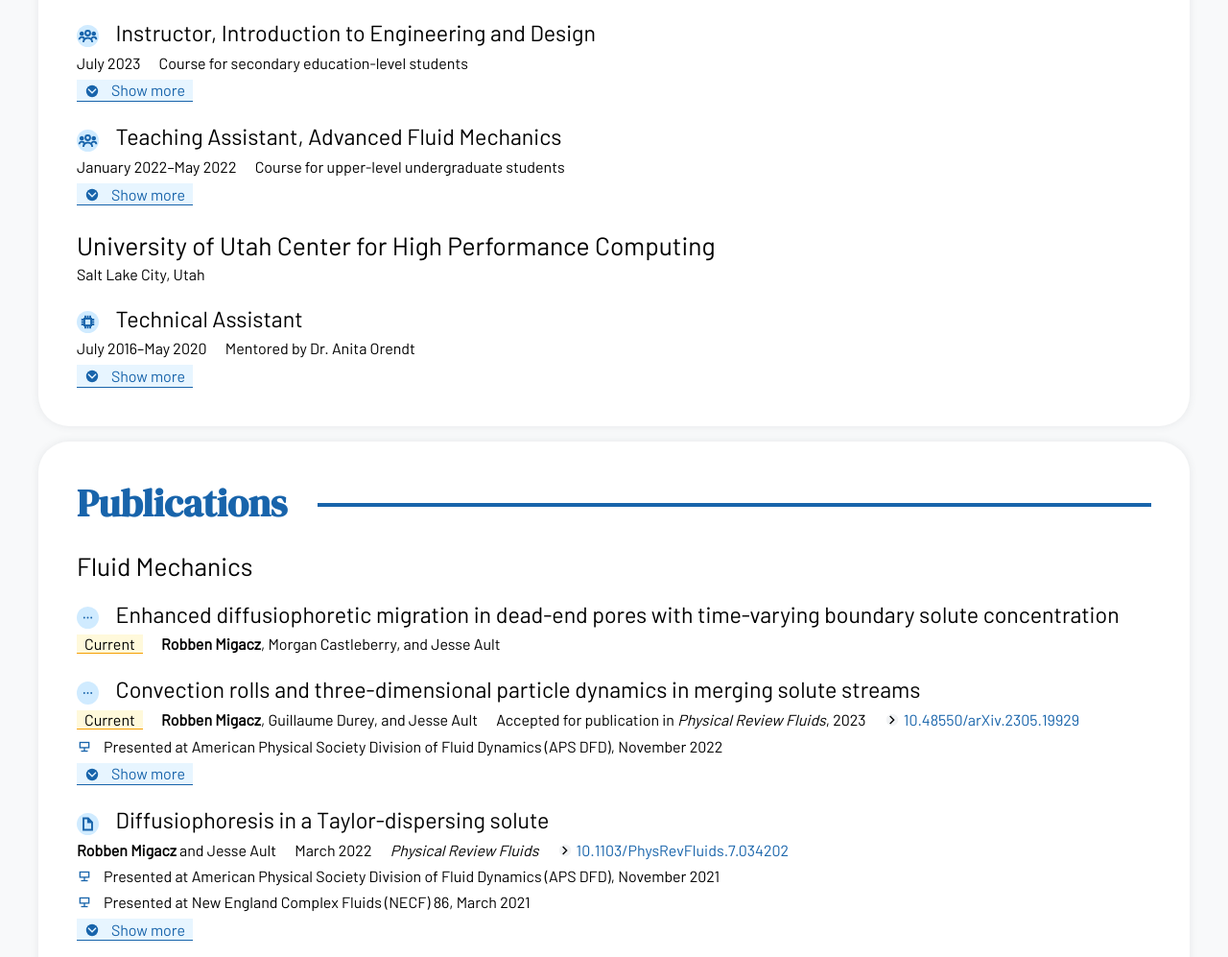
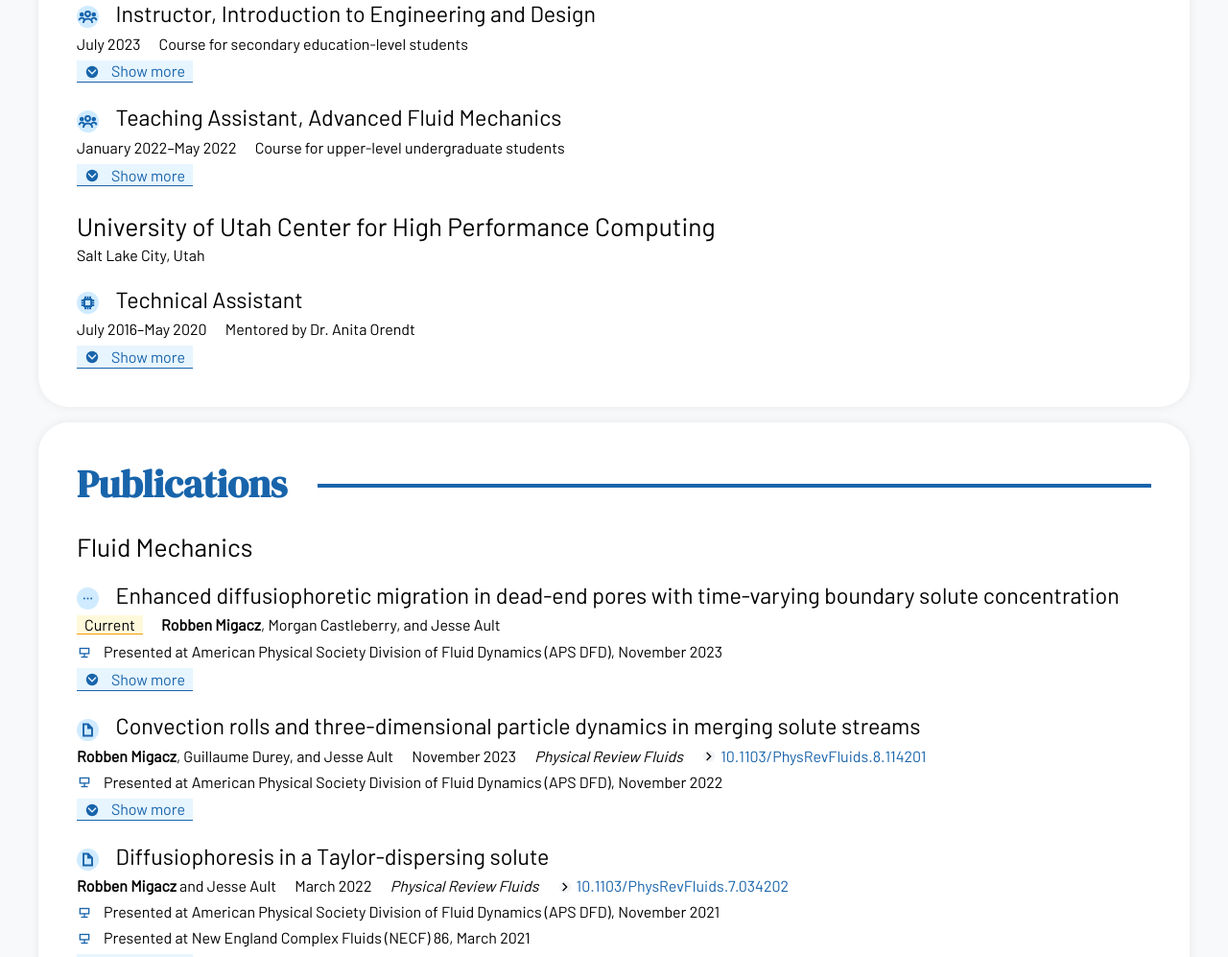
Before and after one commit to robbenmigacz/robbenmigacz.github.io, a plain HTML site: page index.html in a window 1280 px wide. Shown: the part 1653-2650 px from the top of the page at 96% size. Drawn offline with Linux system fonts and the light colour scheme.

Commit message:
Add recent updates to papers

```diff
--- a/index.html
+++ b/index.html
@@ -23,11 +23,11 @@
           <hr>
         </div>
         <p>Hello! I'm Robben. I am a graduate student in Fluids and Thermal Sciences at Brown University, where I'm advised by Professor Jesse Ault. My research topic is electrokinetic phenomena in microfluidic contexts; specifically, I investigate fluid, solute, and colloidal particle dynamics in gradients of solute concentration.</p>
-        <p>I expect to finish my graduate studies around October 2024. I am open to discussions about career opportunities beginning in late 2024. Please contact me at <span class="mail-container"><span class="mail-inner">first name</span>_<span class="mail-inner">last name</span>&#64;<!-- Useless comment to deter bots -->&#98;&#114;&#111;&#119;&#110;&#46;&#101;&#100;&#117;</span> (please make the substitutions with my name as given above and note the underscore; this helps reduce the number of messages I get from robots).</p>
+        <p>You are welcome to contact me at <span class="mail-container"><span class="mail-inner">first name</span>_<span class="mail-inner">last name</span>&#64;<!-- Useless comment to deter bots -->&#98;&#114;&#111;&#119;&#110;&#46;&#101;&#100;&#117;</span> (please make the substitutions with my name as given above and note the underscore; this helps reduce the number of messages I get from robots).</p>
         <p class="pronunciation"><span class="multiline-container"><span><img src="images/pronunciation.svg" class="inline-image" /></span><span>My first name is pronounced "robin," like the bird. My last name is pronounced "me-gotch." Please use the pronouns "he," "him," and "his" when referring to me.</span></span></p>
       </div>
       <div id="filler"></div>
-      <div id="update-time">Updated November 1, 2023</div>
+      <div id="update-time">Updated November 28, 2023</div>
     </div>
 
     <div id="content">
@@ -122,13 +122,17 @@
             <h3><span class="multiline-container"><span><img src="images/in-progress.svg" class="inline-image" /></span><span>Enhanced diffusiophoretic migration in dead-end pores with time-varying boundary solute concentration</span></span></h3>
             <p class="detail current">Current</p>
             <p class="detail"><span class="author">Robben Migacz</span>, Morgan Castleberry, and Jesse Ault</p>
+            <p class="presentation"><span class="multiline-container"><span><img src="images/presentation.svg" class="inline-image" /></span><span>Presented at American Physical Society Division of Fluid Dynamics (APS DFD), November 2023</span></span></p>
+            <div class="collapsible">
+              <p class="explanation">This is a current project. Part of this research was conducted using computational resources and services at the Center for Computation and Visualization, Brown University. This work was funded in part by the Simon Ostrach Fellowship at Brown University; travel to APS DFD was supported in part by a Conference Travel Fund award from the Brown University Graduate School and a Conference and Professional Development Fund award from the Brown University Graduate Student Council.</p>
+            </div>
           </li>
           <li>
-            <h3><span class="multiline-container"><span><img src="images/in-progress.svg" class="inline-image" /></span><span>Convection rolls and three-dimensional particle dynamics in merging solute streams</span></span></h3>
-            <p class="detail current">Current</p>
+            <h3><span class="multiline-container"><span><img src="images/paper.svg" class="inline-image" /></span><span>Convection rolls and three-dimensional particle dynamics in merging solute streams</span></span></h3>
             <p class="detail"><span class="author">Robben Migacz</span>, Guillaume Durey, and Jesse Ault</p>
-            <p class="detail">Accepted for publication in <em>Physical Review Fluids</em>, 2023</p>
-            <a href="https://doi.org/10.48550/arXiv.2305.19929"><p class="detail doi">10.48550/arXiv.2305.19929</p></a>
+            <p class="detail">November 2023</p>
+            <p class="detail journal">Physical Review Fluids</p>
+            <a href="https://doi.org/10.1103/PhysRevFluids.8.114201"><p class="detail doi">10.1103/PhysRevFluids.8.114201</p></a>
             <p class="presentation"><span class="multiline-container"><span><img src="images/presentation.svg" class="inline-image" /></span><span>Presented at American Physical Society Division of Fluid Dynamics (APS DFD), November 2022</span></span></p>
             <div class="collapsible">
               <p class="explanation">We examine, by way of experiments, theory, and numerical simulations, the three-dimensional dynamics of fluid, solute, and particles in merging streams of distinct solute concentration. We demonstrate that the sense of solute concentration-dependent particle migration can change near charged surfaces as a result of diffusioosmotic flow, resulting in flow recirculation regions we call "convection rolls."</p>
```
